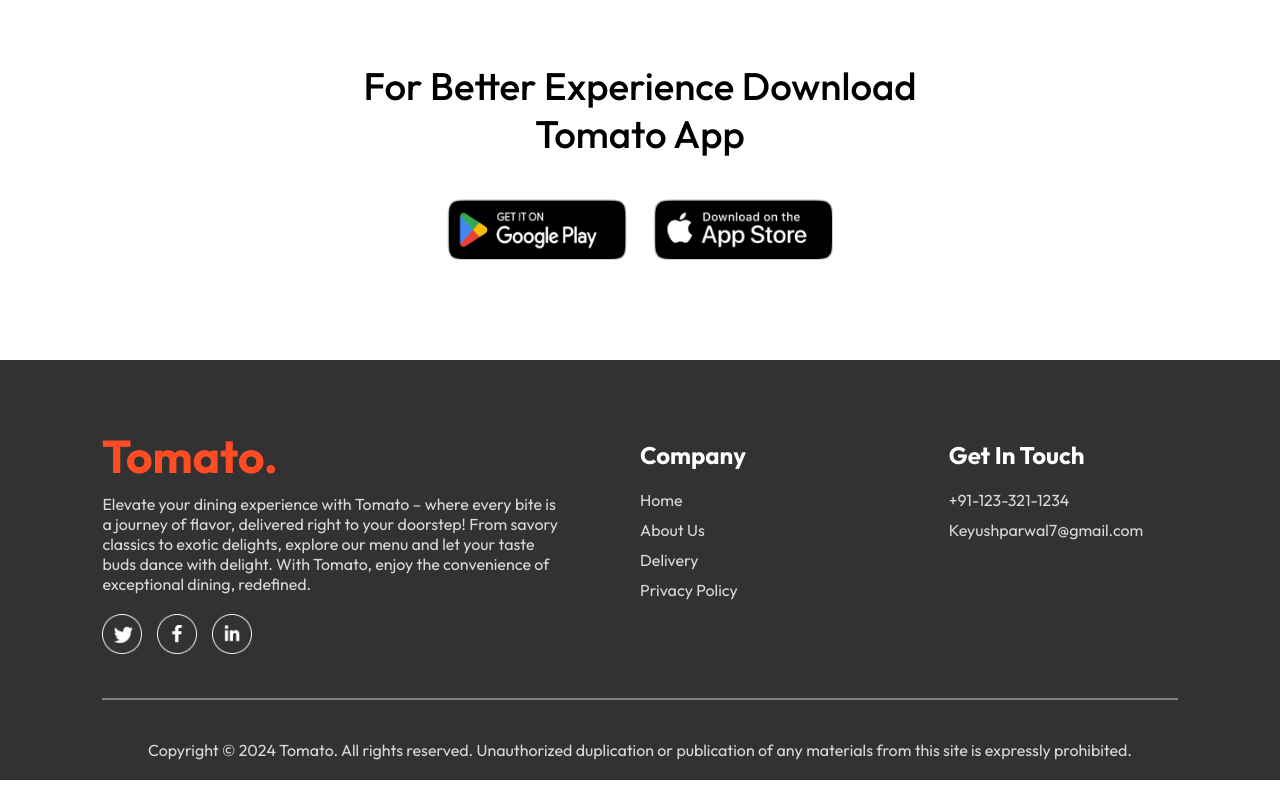
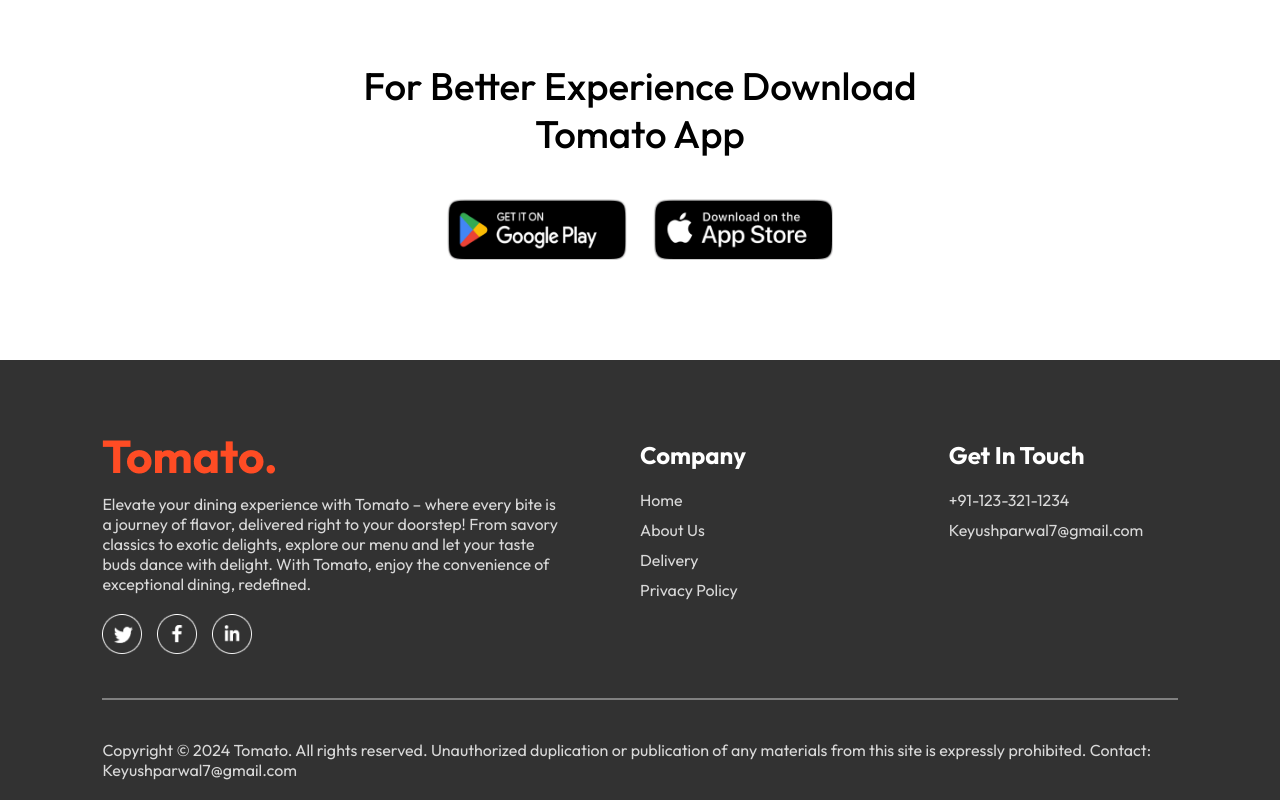
Before and after one commit to keyush-parwal/Food-Delivery, a React (Create React App) app in the folder frontend/: page / in a window 1280 px wide. Shown: the part 6042-6842 px from the top of the page. Built offline with nearby package versions, Linux system fonts and the light colour scheme.

Commit message:
Footer Updated

```diff
--- a/frontend/src/Components/Footer/Footer.js
+++ b/frontend/src/Components/Footer/Footer.js
@@ -43,7 +43,7 @@
 
         <hr/>
         <p className='footer-copyright'>
-            Copyright © 2024 Tomato. All rights reserved. Unauthorized duplication or publication of any materials from this site is expressly prohibited.
+            Copyright © 2024 Tomato. All rights reserved. Unauthorized duplication or publication of any materials from this site is expressly prohibited. Contact: Keyushparwal7@gmail.com
         </p>
 
     </div>
```
